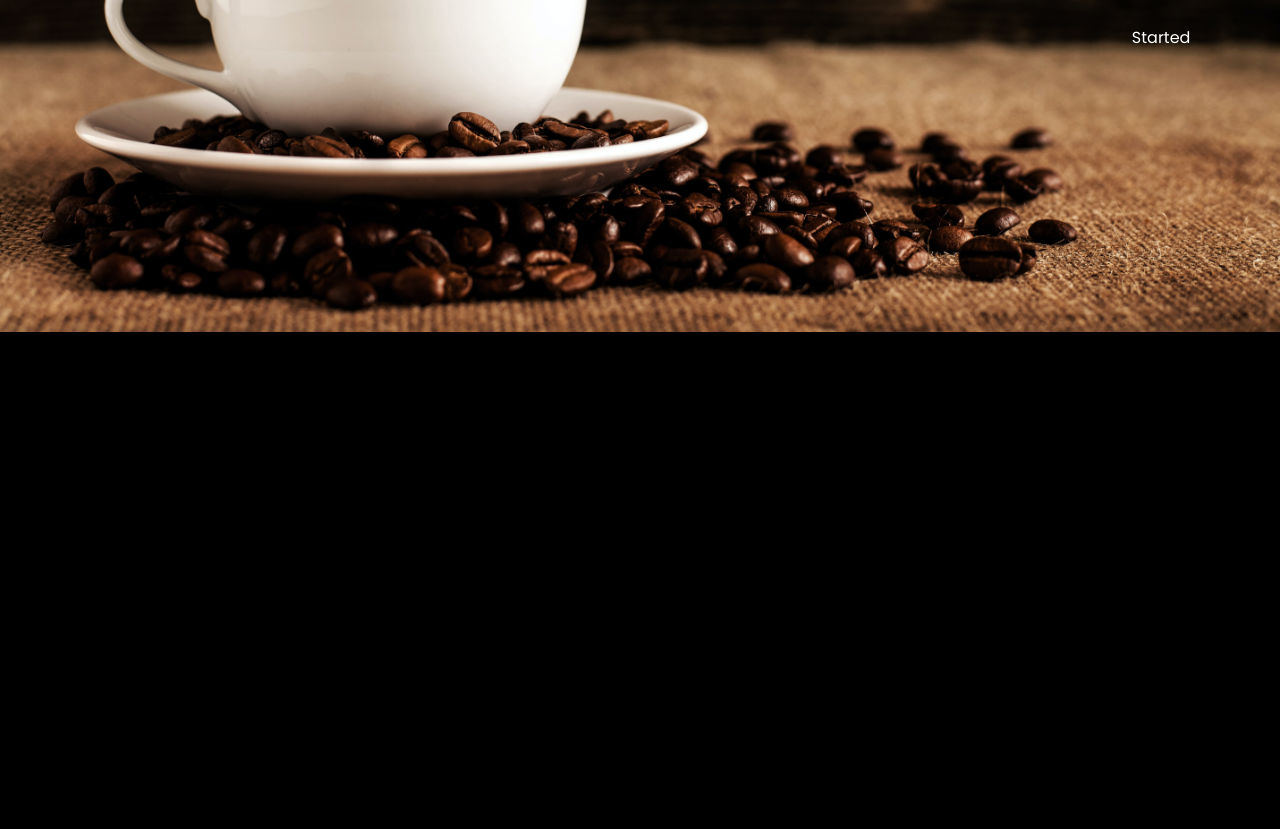
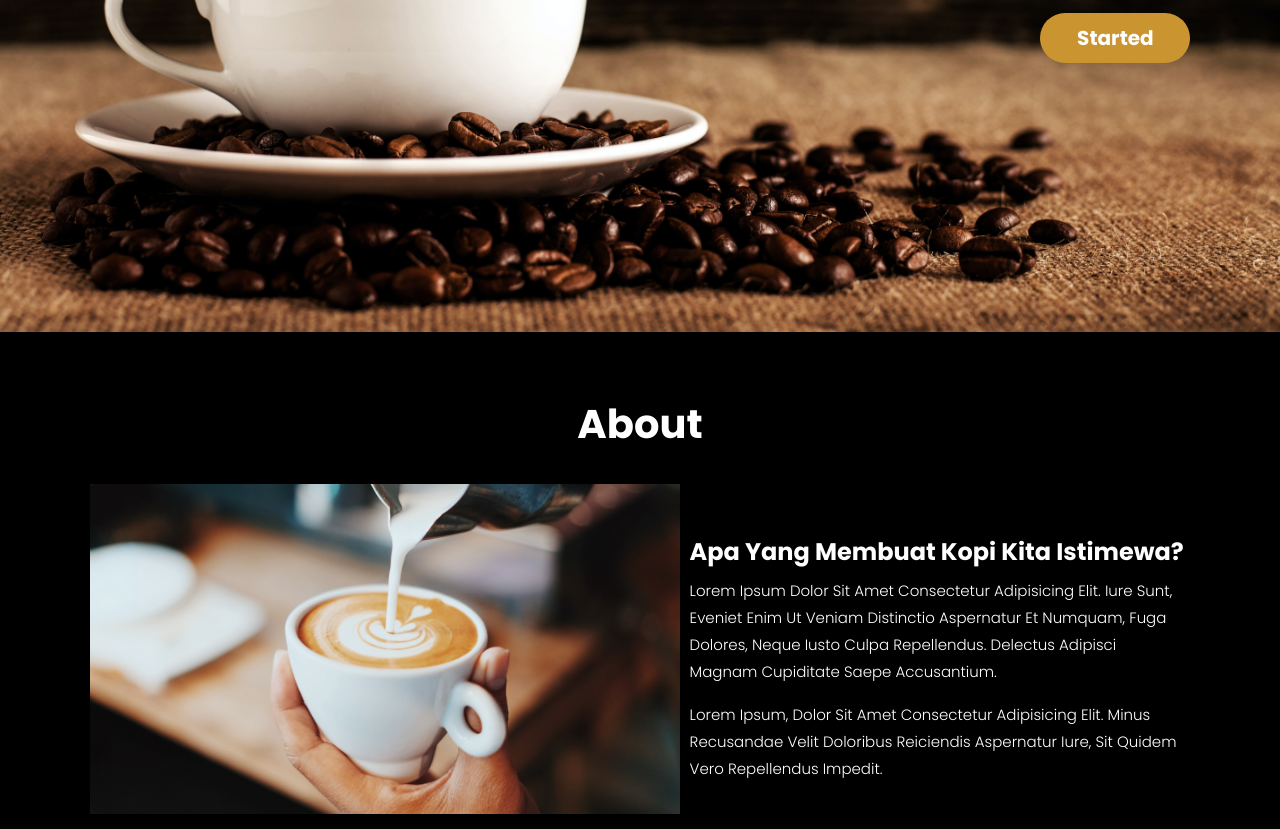
Before and after one commit to maulanaikhsan007/Kopikita, a plain HTML site: page index.html in a window 1280 px wide. Shown: the part 468-1297 px from the top of the page. Before the commit the page ends 800 px from the top, so only its background shows below. Drawn offline with Linux system fonts and the light colour scheme.

Commit message:
menambahkan fitur about

```diff
--- a/css/style.css
+++ b/css/style.css
@@ -1,5 +1,5 @@
 * {
-    font-family: 'Roboto', sans-serif;
+    font-family: 'Poppins', sans-serif;
     margin:0; padding:0;
     box-sizing: border-box;
     outline: none; border:none;
@@ -35,6 +35,7 @@ button {
     text-decoration: none;
 }
 
+/* header */
 header {
     background: #000;
     display: flex;
@@ -102,17 +103,77 @@ button {
     color: #fff;
     font-size: 50px;
     text-align: right;
-    padding-left: 620px ;
+    padding-left: 660px ;
 }
 
 .home .content h3{
     color: #fff;
     font-weight: 700;
-    font-size: 50px;
+    font-size: 40px;
 }
 
 .home .content p{
     font-weight: 300;
+    font-size: 18px;
+    line-height: 2;
+}
+
+.button-temukan{
+    width: 150px;
+    height: 50px;
+    background-color: #ca9430;
+    color: #fff;
+    border: none;
     font-size: 20px;
+    font-weight: 700;
+}
+
+/* about */
+#about {
+    padding: 2rem 7%;
+    color: #fff;
+}
+
+h2 {
+    font-size: 48px;
+    font-weight: 700;
+    color: #fff;
+    text-align: center;
+    font-size: 40px;
+    padding: 30px;
+}
+
+.card-about{
+    width: 100%;
+    height: 313px;
+    border-radius: 5px;
+    background-color: #000;
+}
+
+.box-icon{
+    width: 600px;
+    height: 100%;
+
+    float: left;
+}
+
+.box-icon img {
+    width: 100%;
+    padding-right: 10px;
+}
+
+.card-about h3{
+    color: #fff;
+    font-weight: 700;
+    font-size: 24px;
+    padding-top: 50px;
+}
+
+.card-about p{
+    color: #fff;
+    font-weight: 300;
+    font-size: 15px;
     line-height: 1.8;
+    padding: 8px;
+    transition: all .3s ease-in;
 }
--- a/index.html
+++ b/index.html
@@ -22,8 +22,8 @@
         <nav>
             <ul class="nav-link">
                 <li><a href="#">Home</a></li>
+                <li><a href="#">Menu</a></li>
                 <li><a href="#">About</a></li>
-                <li><a href="#">Menu</a></li>
             </ul>
         </nav>
         <div>
@@ -38,7 +38,33 @@
         <div class="content">
             <h3>Nikmati Kopi Setiap Hari</h3>
             <p>Lorem ipsum dolor sit amet consectetur adipisicing elit</p>
-            <a href="#" class="btn">Started</a>
+            <button class="button-temukan">Started</button>
+        </div>
+
+    </section>
+
+    <section class="about" id="about">
+        <div class="container">
+            <div class="row">
+                <div class="col-12 text-center">
+                    <h2>About</h2>
+                </div>
+            </div>
+
+            <div class="row mt-5">
+                <div class="col-md-4 text-center">
+                    <div class="card-about">
+                        <div class="box-icon position-relative mx-auto">
+                            <img src="image/about-img.jpg" alt="" >
+                        </div>
+                        <h3>Apa yang membuat kopi kita istimewa?</h3>
+                        <p>Lorem ipsum dolor sit amet consectetur adipisicing elit. Iure sunt, eveniet enim ut veniam distinctio aspernatur et numquam, fuga dolores, neque iusto culpa repellendus. Delectus adipisci magnam cupiditate saepe accusantium.</p>
+                        <p>Lorem ipsum, dolor sit amet consectetur adipisicing elit. Minus recusandae velit doloribus reiciendis aspernatur iure, sit quidem vero repellendus impedit.</p>
+                    </div>
+                </div>
+            </div>
+
+
         </div>
 
     </section>
```
Also changed, not shown: image/about-img.jpg (added).
